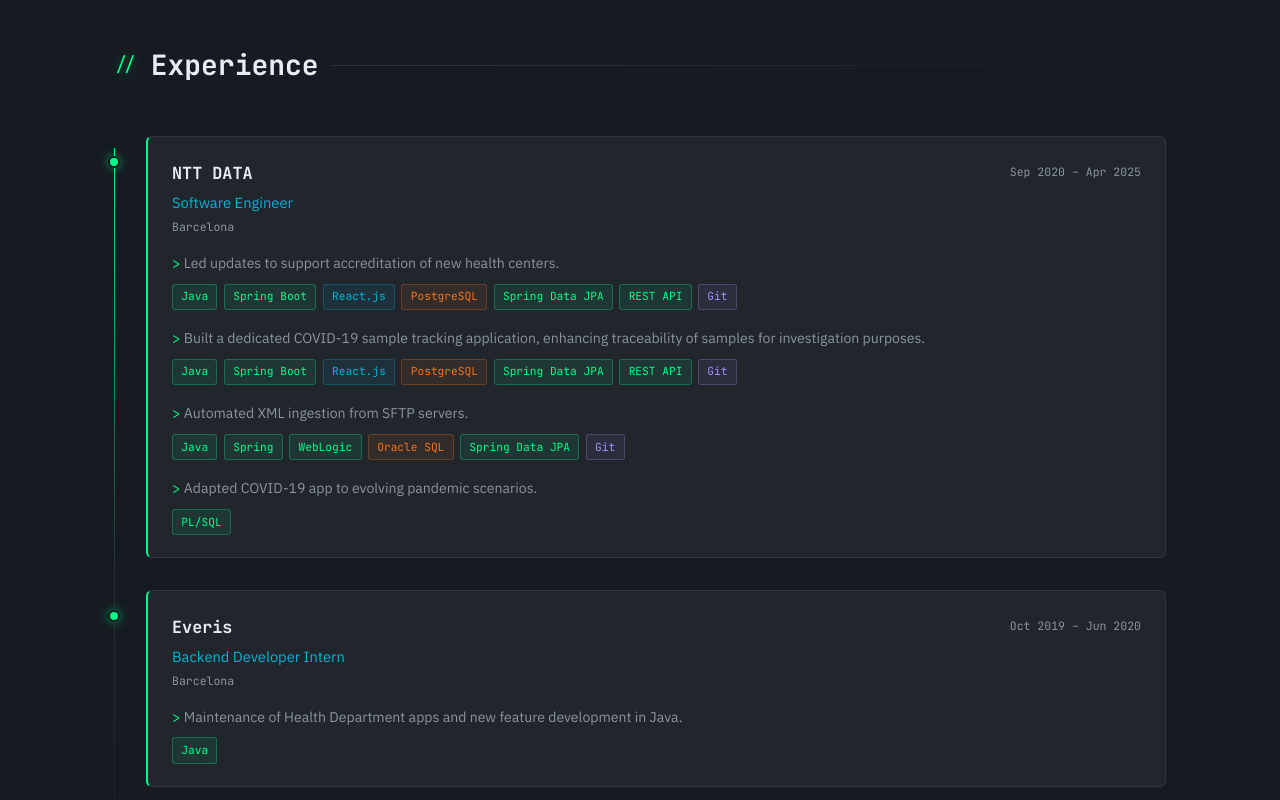
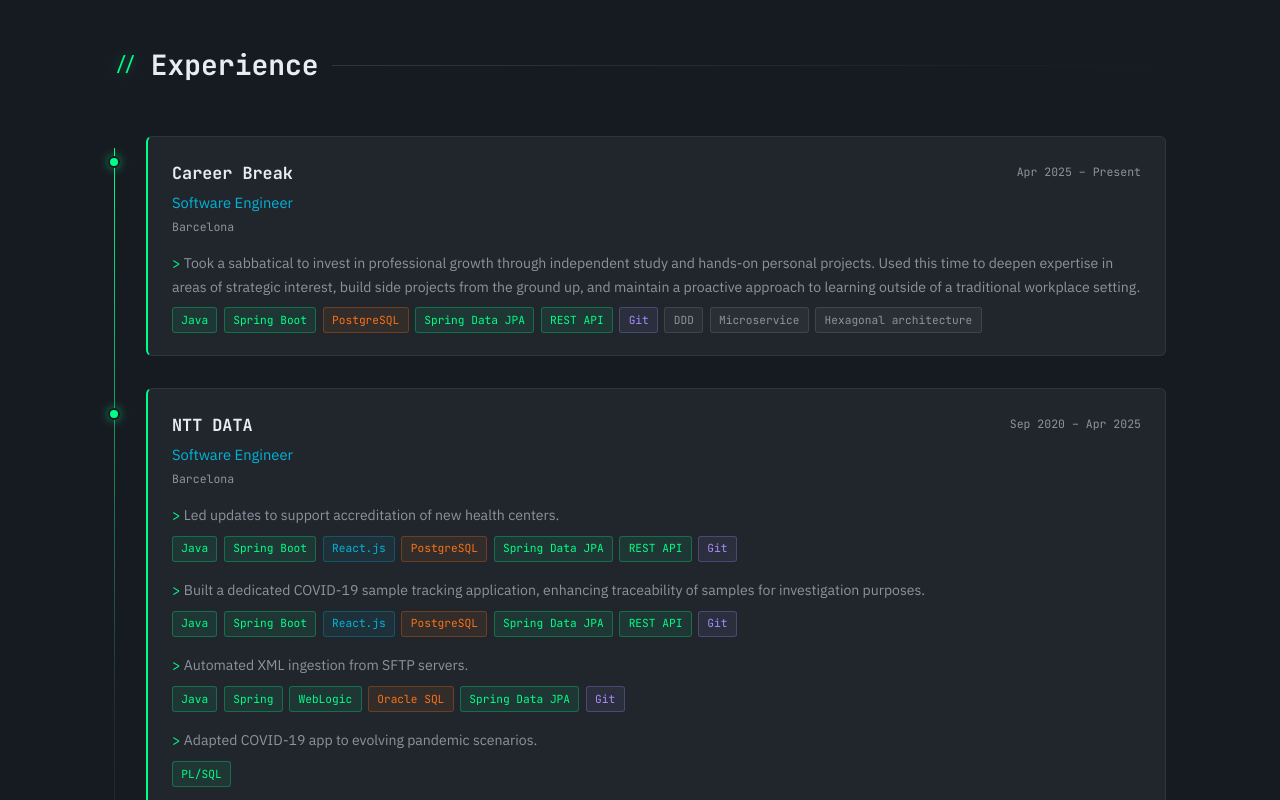
Before and after one commit to perecollet/perecolletsite, a React (Vite) app: page / in a window 1280 px wide. Shown: the part 1660-2460 px from the top of the page. Built offline with nearby package versions, Linux system fonts and the light colour scheme.

Commit message:
feat: add latest experience

```diff
--- a/src/data/portfolio.ts
+++ b/src/data/portfolio.ts
@@ -21,6 +21,20 @@
 };
 
 export const experiences: Experience[] = [
+  {
+    id: 'career-break',
+    company: 'Career Break',
+    role: 'Software Engineer',
+    location: 'Barcelona',
+    startDate: 'Apr 2025',
+    endDate: 'Present',
+    achievements: [
+      {
+        description: 'Took a sabbatical to invest in professional growth through independent study and hands-on personal projects. Used this time to deepen expertise in areas of strategic interest, build side projects from the ground up, and maintain a proactive approach to learning outside of a traditional workplace setting.',
+        stack: ['Java', 'Spring Boot', 'PostgreSQL', 'Spring Data JPA', 'REST API', 'Git', 'DDD', 'Microservice', 'Hexagonal architecture'],
+      },
+    ],
+  },
   {
     id: 'ntt-data',
     company: 'NTT DATA',
```
